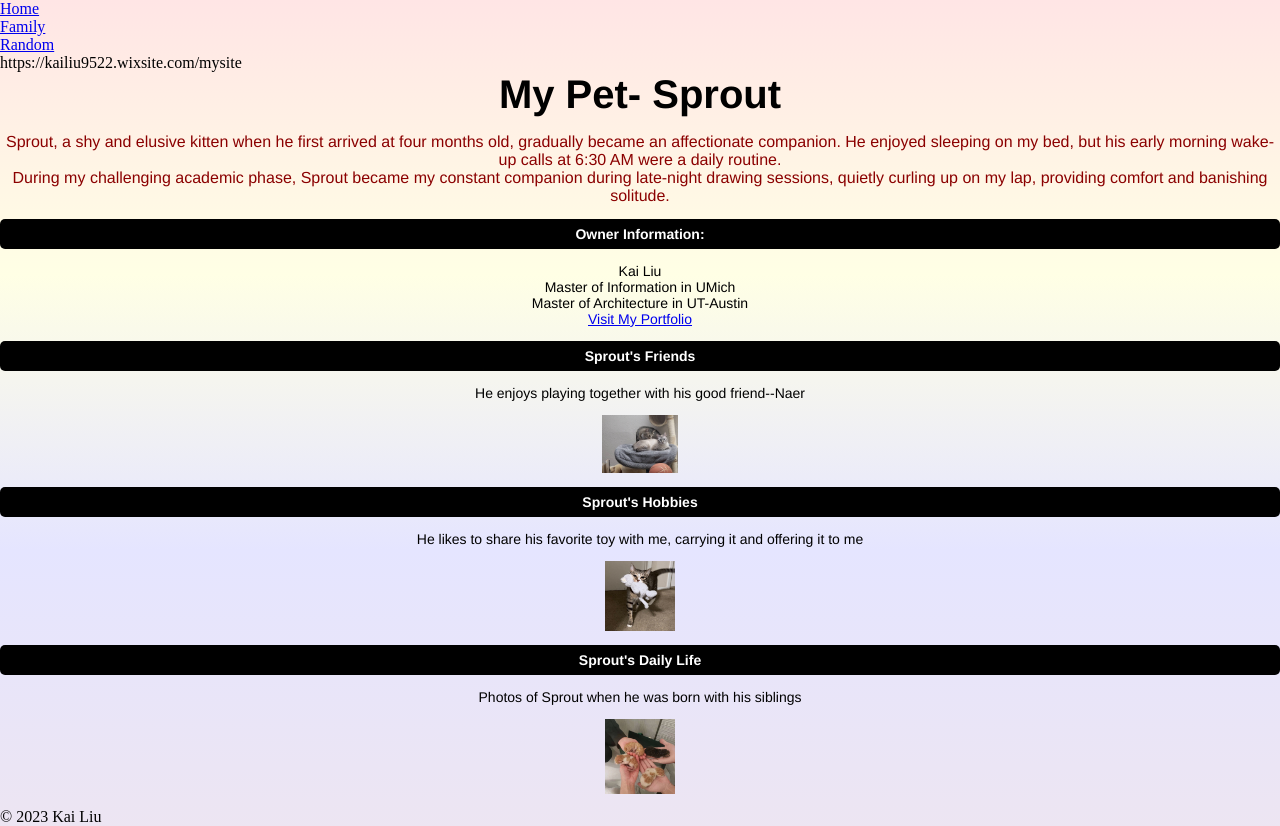
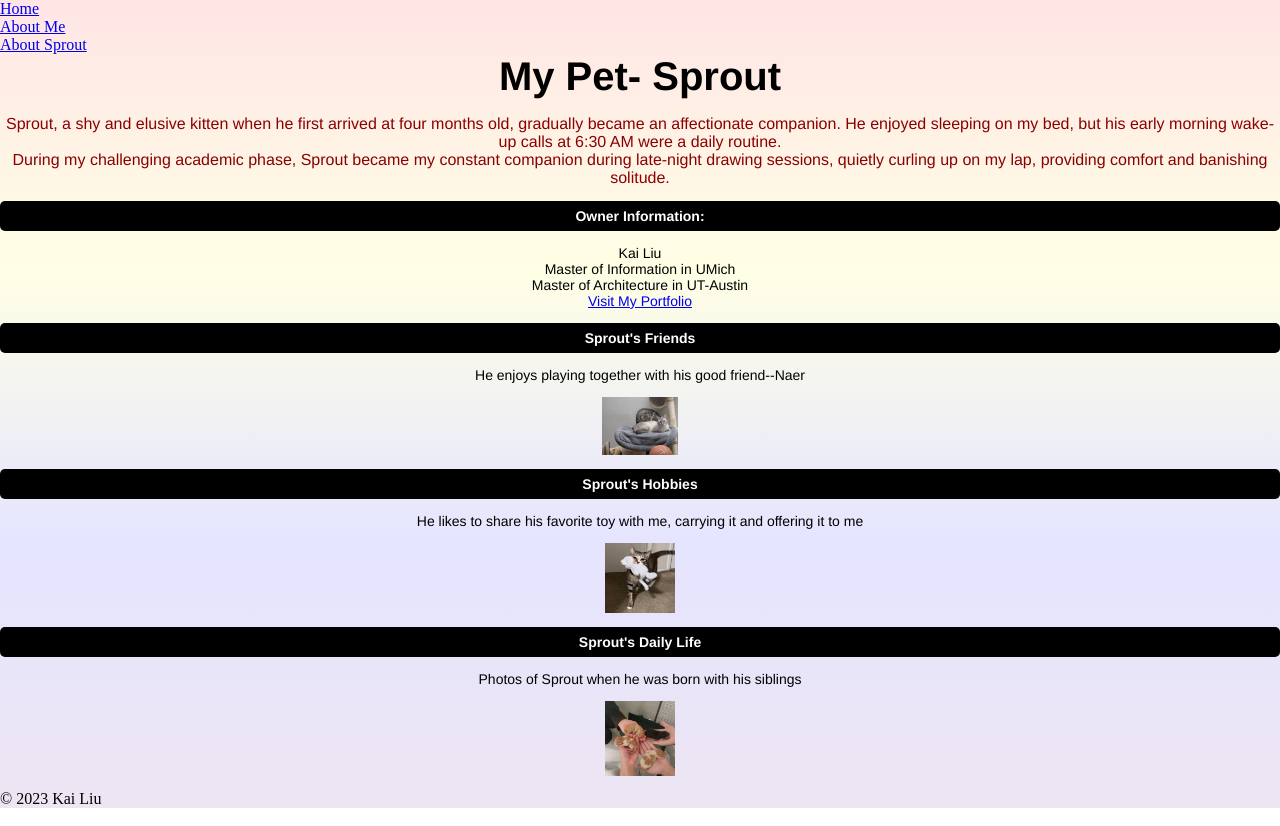
Before and after one commit to silverichim/539week2, a plain HTML site: page index.html in a window 1280 px wide. Drawn offline with Linux system fonts and the light colour scheme.

Commit message:
Update index.html

```diff
--- a/index.html
+++ b/index.html
@@ -13,10 +13,9 @@
 <header>
     <nav>
         <ul>
-            <li><a href="index.html">Home</a></li>
-            <li><a href="family.html">Family</a></li>
-            <li><a href="random.html">Random</a></li>
-            https://kailiu9522.wixsite.com/mysite
+            <li><a href="https://kailiu9522.wixsite.com/mysite">Home</a></li>
+            <li><a href="https://kailiu9522.wixsite.com/mysite">About Me</a></li>
+            <li><a href="https://kailiu9522.wixsite.com/mysite">About Sprout</a></li>
         </ul>
     </nav>
     <h1 class="page-title">My Pet- Sprout</h1>
```
